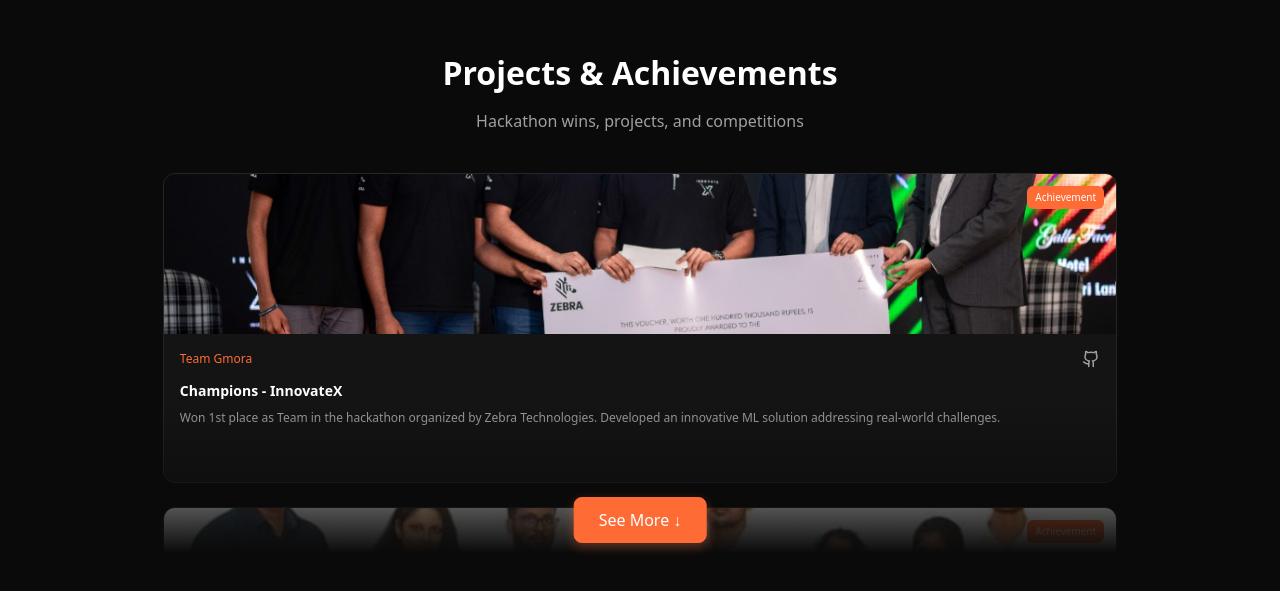
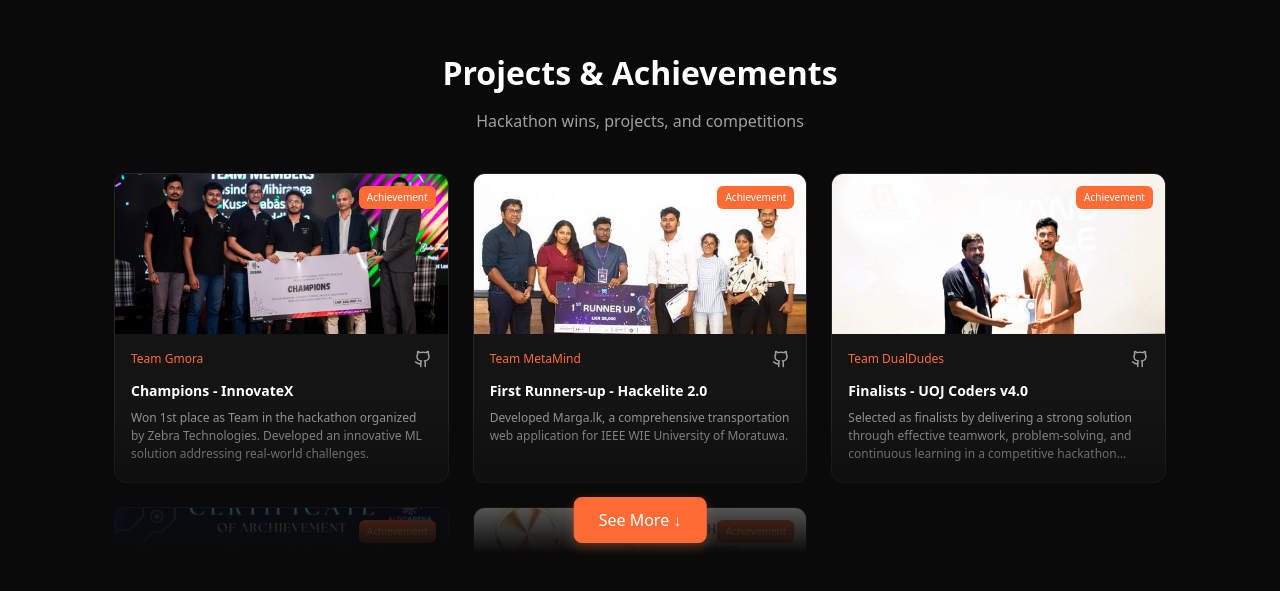
Before and after one commit to ThanojBuddhima/ThanojBuddhima.github.io, a React (Vite) app: page / in a window 1280 px wide. Shown: the part 1671-2262 px from the top of the page. Built offline with nearby package versions, Linux system fonts and the light colour scheme.

Commit message:
fix: force 3-column project grid with inline styles

```diff
--- a/src/components/ProjectsAndAchievements.tsx
+++ b/src/components/ProjectsAndAchievements.tsx
@@ -108,8 +108,10 @@ export function ProjectsAndAchievements() {
         {/* Cards Grid Container with expand/collapse logic */}
         <div style={{ position: 'relative' }}>
           <motion.div
-            className="grid grid-cols-1 md:grid-cols-2 lg:grid-cols-3 gap-6"
             style={{
+              display: 'grid',
+              gridTemplateColumns: windowWidth < 768 ? '1fr' : (windowWidth < 1024 ? 'repeat(2, 1fr)' : 'repeat(3, 1fr)'),
+              gap: '24px',
               overflow: 'hidden',
             }}
             animate={{
```
